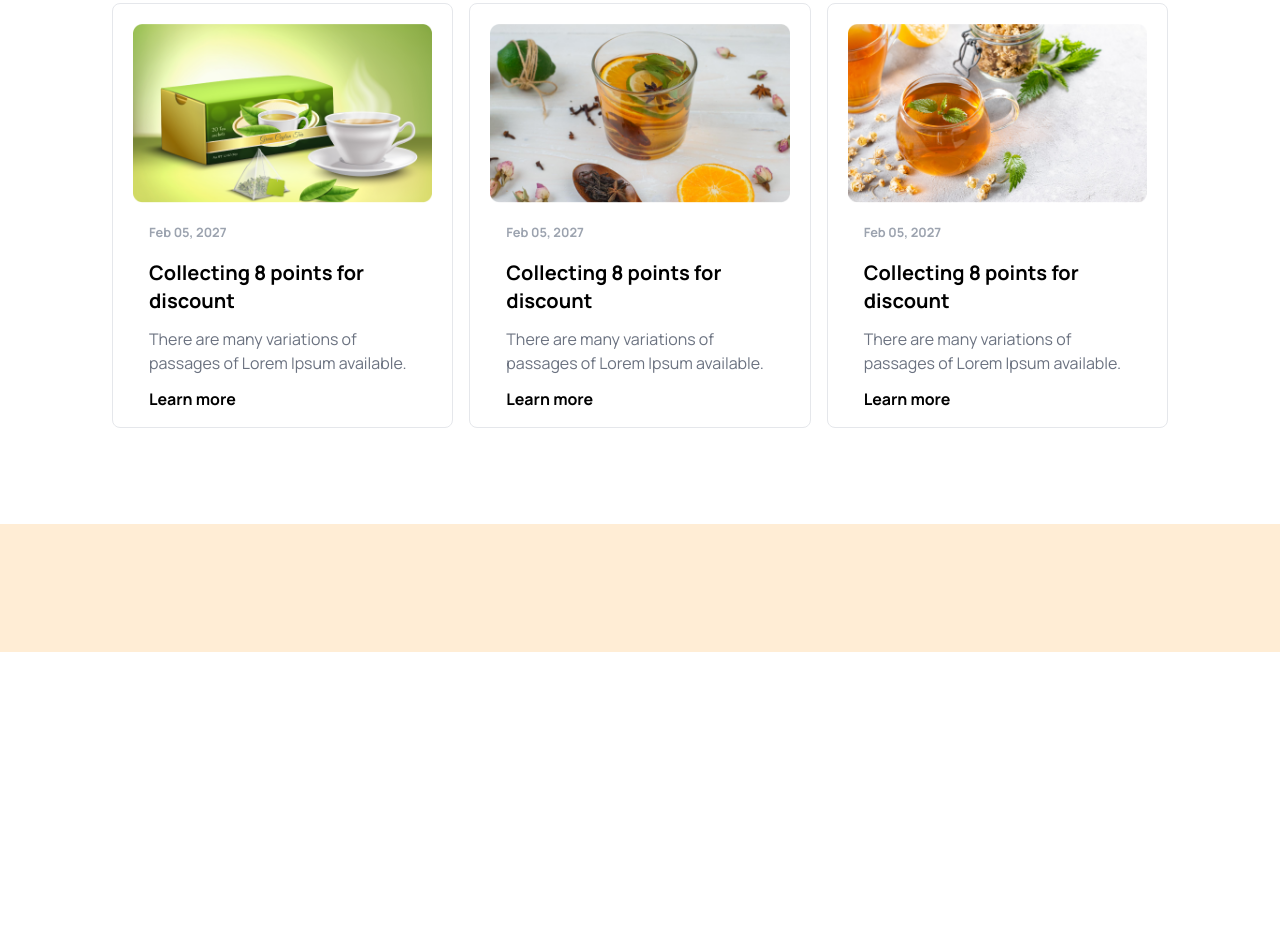
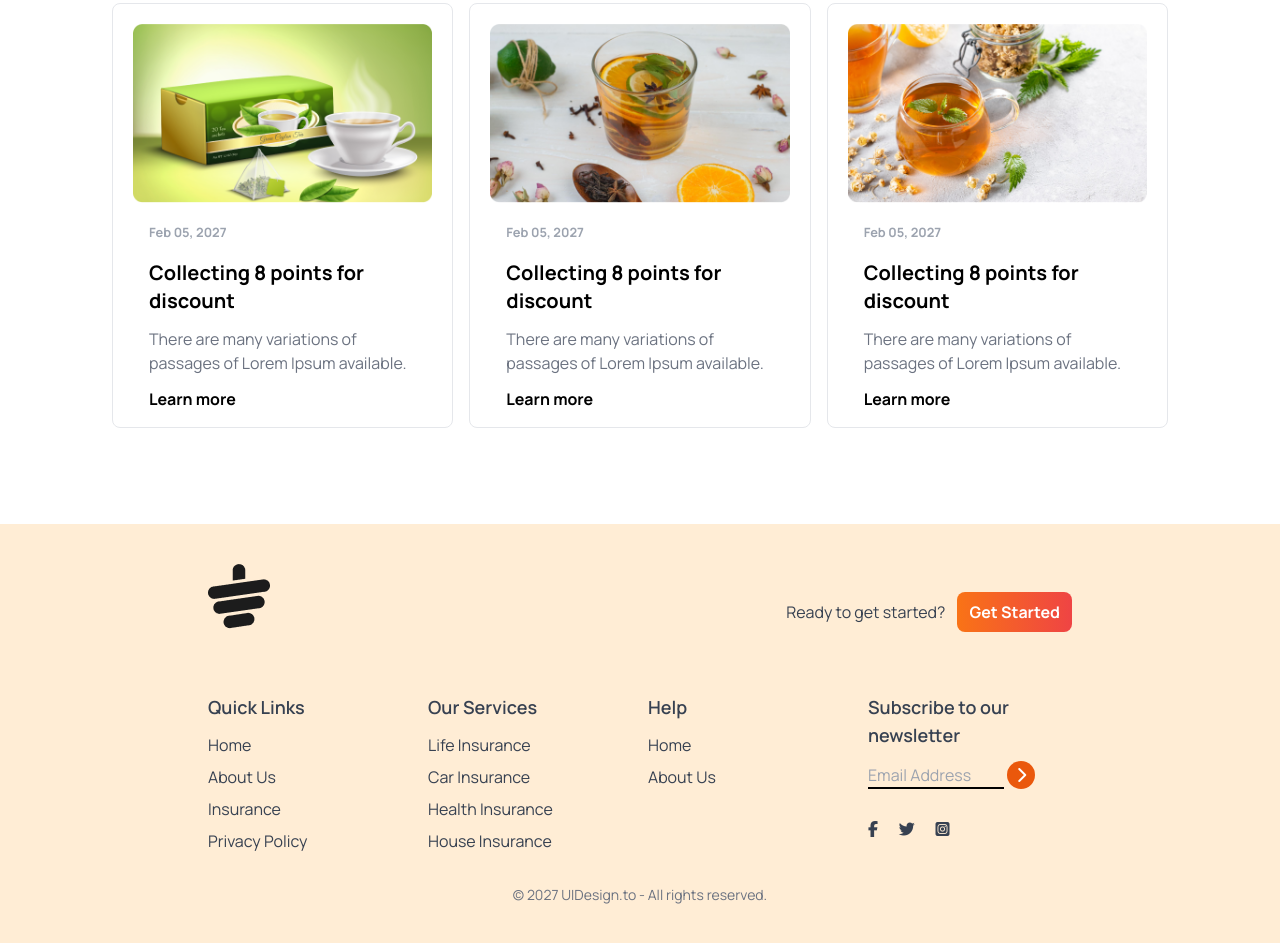
Before and after one commit to rushomrong/tea-house-tailwind, a website built with Vite: page index.html in a window 1280 px wide. Shown: the part 2854-3797 px from the top of the page. Before the commit the page ends 3506 px from the top, so only its background shows below. Built offline with nearby package versions, Linux system fonts and the light colour scheme.

Commit message:
Footer section designed done

```diff
--- a/index.html
+++ b/index.html
@@ -345,6 +345,99 @@
     </main>
 
     <!-- footer section -->
-    <footer class="bg-orange-100 h-32 text-gray-700"></footer>
+    <footer class="bg-orange-100 text-gray-700 py-10 px-16">
+      <div class="w-9/12 mx-auto">
+        <!-- logo -->
+        <div class="mb-8 flex justify-between">
+          <img class="mb-8 mr-5" src="./images/cup.png" alt="" />
+          <div class="flex items-center gap-3">
+            <h4>Ready to get started?</h4>
+            <button
+              class="bg-gradient-to-r from-orange-500 to bg-red-500 text-white px-3 py-2 rounded-lg font-bold"
+            >
+              Get Started
+            </button>
+          </div>
+        </div>
+
+        <!-- links -->
+        <div class="grid grid-cols-1 md:grid-cols-2 lg:grid-cols-4 gap-4">
+          <!-- first column -->
+          <div>
+            <h3 class="font-semibold text-lg mb-3">Quick Links</h3>
+
+            <ul class="space-y-2">
+              <li><a class="hover:text-orange-600" href="#">Home</a></li>
+              <li><a class="hover:text-orange-600" href="#">About Us</a></li>
+              <li><a class="hover:text-orange-600" href="#">Insurance</a></li>
+              <li>
+                <a class="hover:text-orange-600" href="#">Privacy Policy</a>
+              </li>
+            </ul>
+          </div>
+
+          <!-- second column  -->
+          <div>
+            <h3 class="font-semibold text-lg mb-3">Our Services</h3>
+
+            <ul class="space-y-2">
+              <li>
+                <a class="hover:text-orange-600" href="#">Life Insurance</a>
+              </li>
+              <li>
+                <a class="hover:text-orange-600" href="#">Car Insurance</a>
+              </li>
+              <li>
+                <a class="hover:text-orange-600" href="#">Health Insurance</a>
+              </li>
+              <li>
+                <a class="hover:text-orange-600" href="#">House Insurance</a>
+              </li>
+            </ul>
+          </div>
+
+          <!-- third column -->
+          <div>
+            <h3 class="font-semibold text-lg mb-3">Help</h3>
+
+            <ul class="space-y-2">
+              <li><a class="hover:text-orange-600" href="#">Home</a></li>
+              <li><a class="hover:text-orange-600" href="#">About Us</a></li>
+            </ul>
+          </div>
+
+          <!-- fourth column -->
+          <div>
+            <h3 class="font-semibold text-lg mb-3">
+              Subscribe to our newsletter
+            </h3>
+
+            <div class="flex flex-col space-y-2">
+              <div>
+                <input
+                  type="email"
+                  placeholder="Email Address"
+                  class="bg-transparent border-b-2 border-black w-4/6"
+                />
+                <i
+                  class="fa-solid fa-chevron-right w-7 h-7 text-white bg-orange-600 inline-flex text-center items-center rounded-full justify-center"
+                ></i>
+
+                <div class="flex justify-between w-2/5 mb-2 mt-8">
+                  <i class="fa-brands fa-facebook-f"></i>
+                  <i class="fa-brands fa-twitter"></i>
+                  <i class="fa-brands fa-square-instagram"></i>
+                </div>
+              </div>
+            </div>
+          </div>
+        </div>
+        <div class="text-center pt-4 mt-4">
+          <p class="text-sm text-gray-500">
+            © 2027 UIDesign.to - All rights reserved.
+          </p>
+        </div>
+      </div>
+    </footer>
   </body>
 </html>
```
